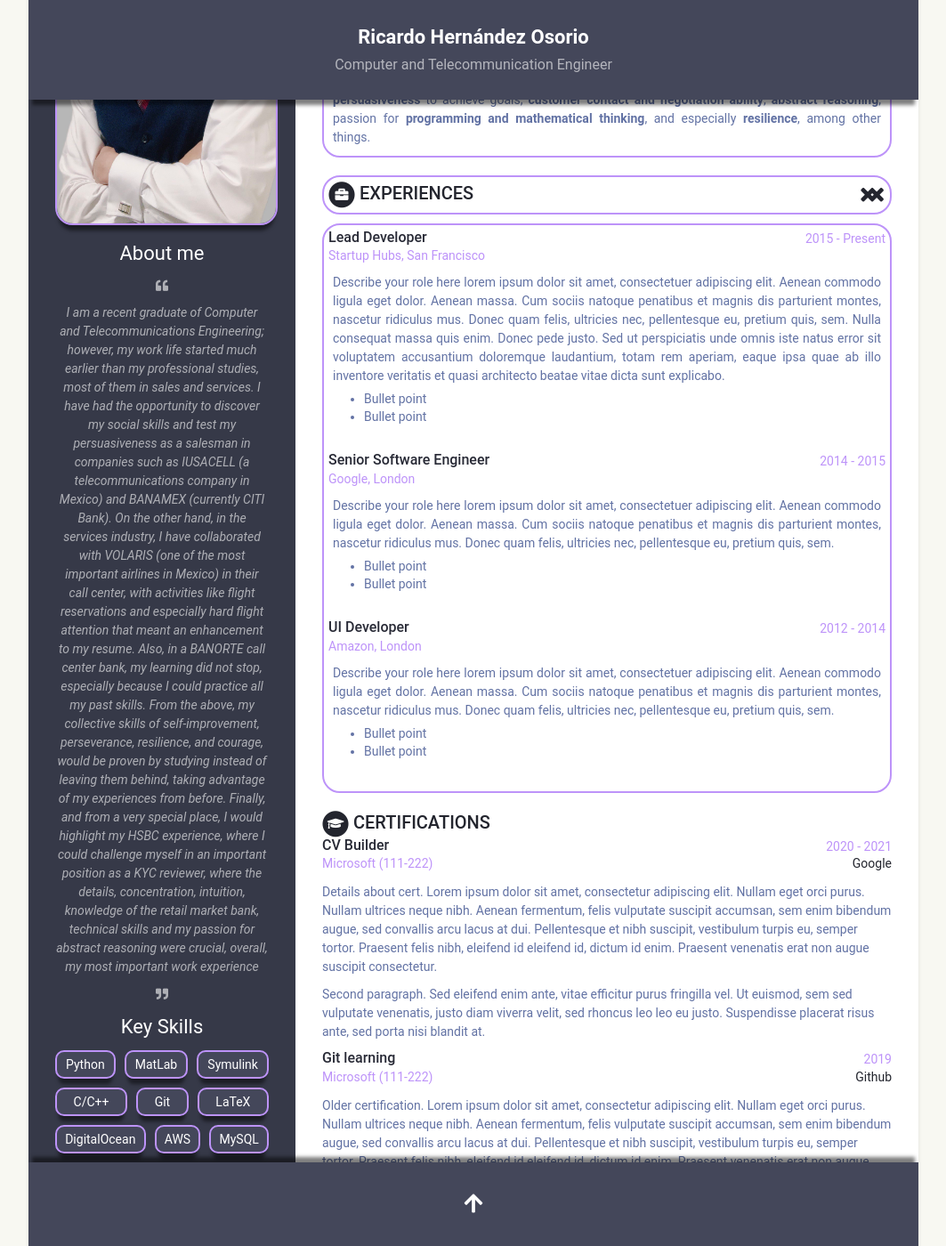
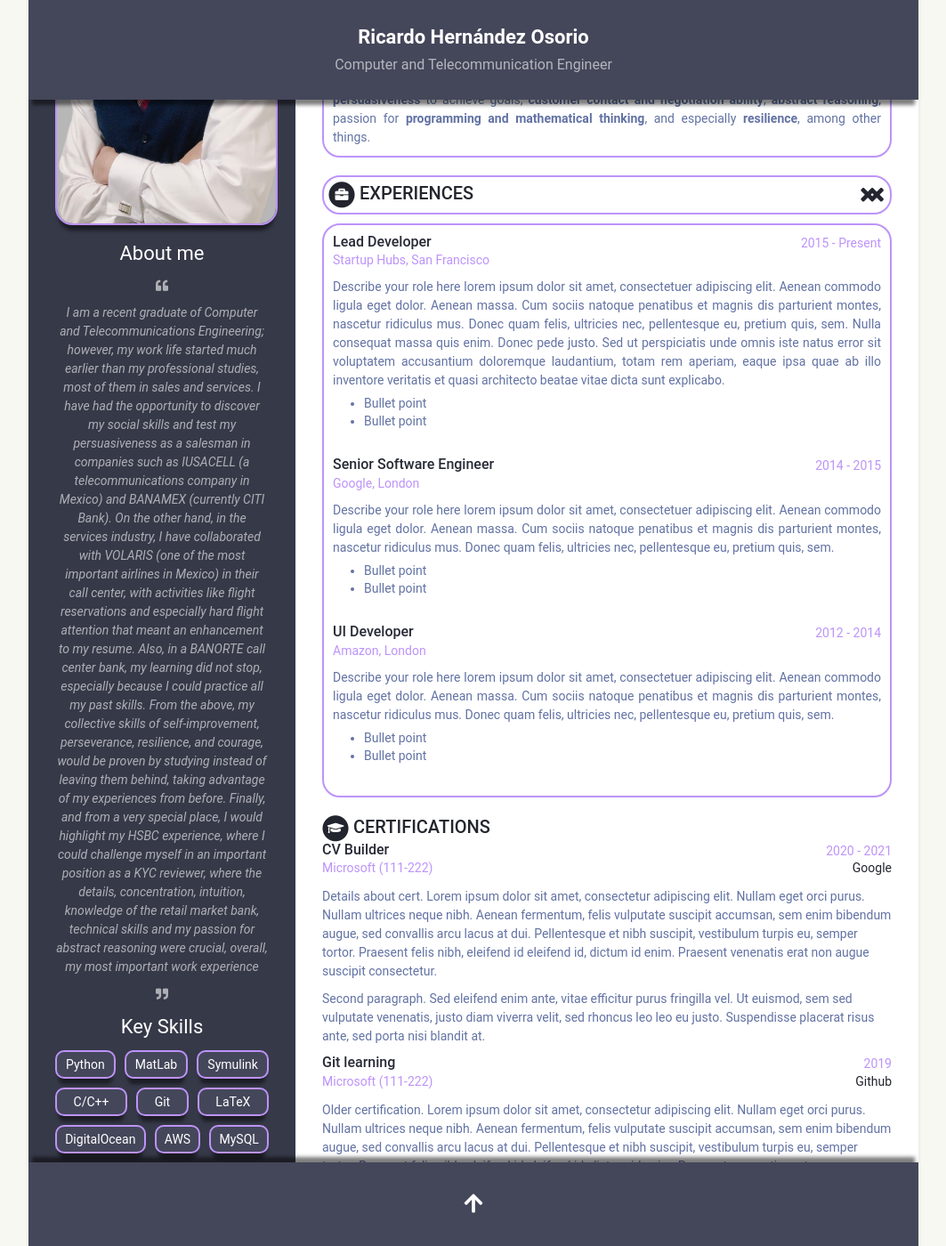
Before and after one commit to RicardoUAMmx/webcode, a Jekyll site: the page built from index.html, in a window 1280 px wide and 1400 px high, scrolled down 292 px. Shown: the whole window at 89% size, without its empty margins (108-1171 px from the left). Built offline with Jekyll 4.4.1, drawn with Linux system fonts in a browser that asks for light colours.

Commit message:
experimental cv-theme

```diff
--- a/_sass/_base.scss
+++ b/_sass/_base.scss
@@ -232,6 +232,9 @@ p {
     .item {
       margin-bottom: 30px;
     }
+	.meta {
+	  margin: 5px;
+    }
   }
   .upper-row,
   .second-upper-row {
```
